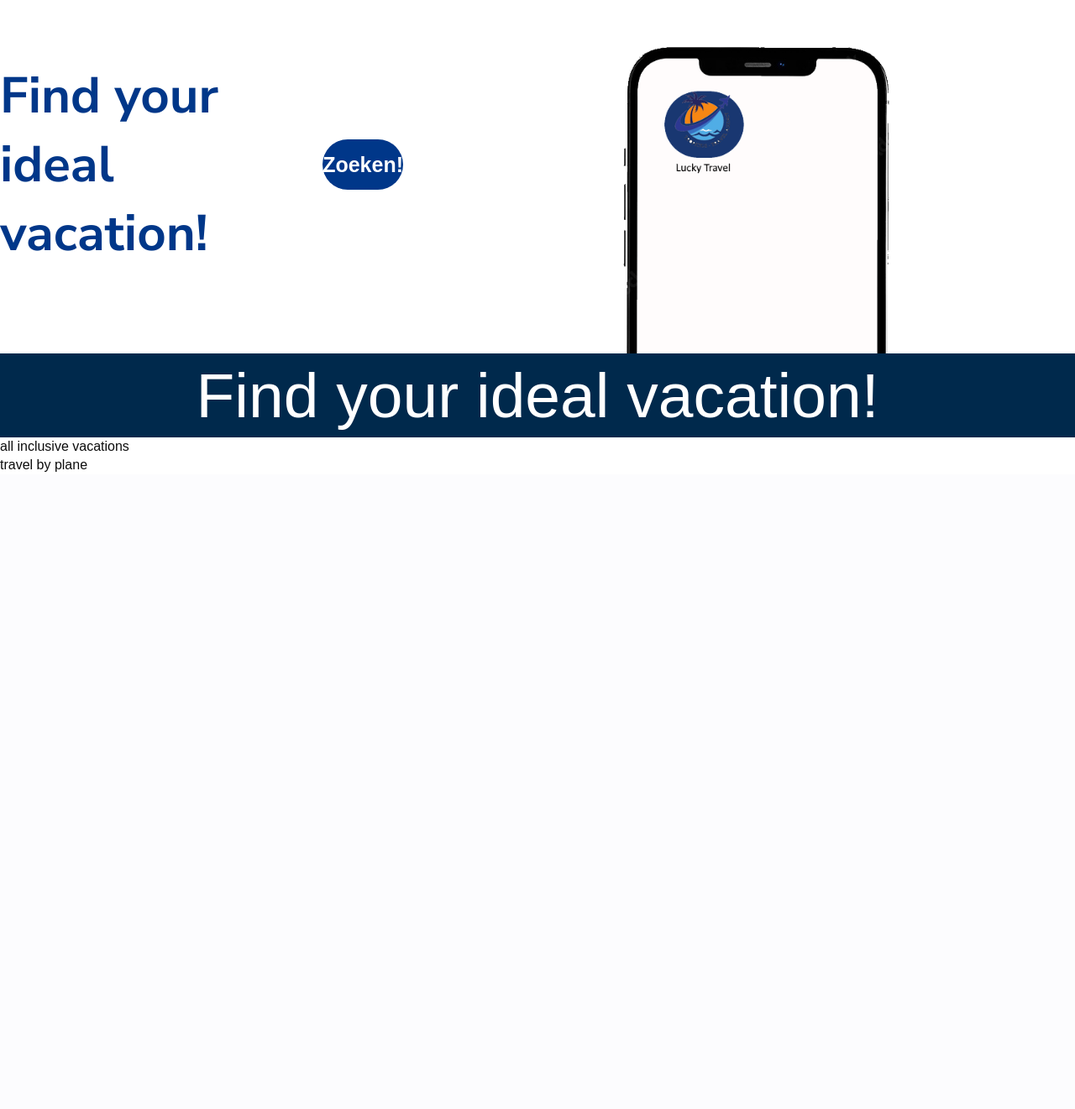
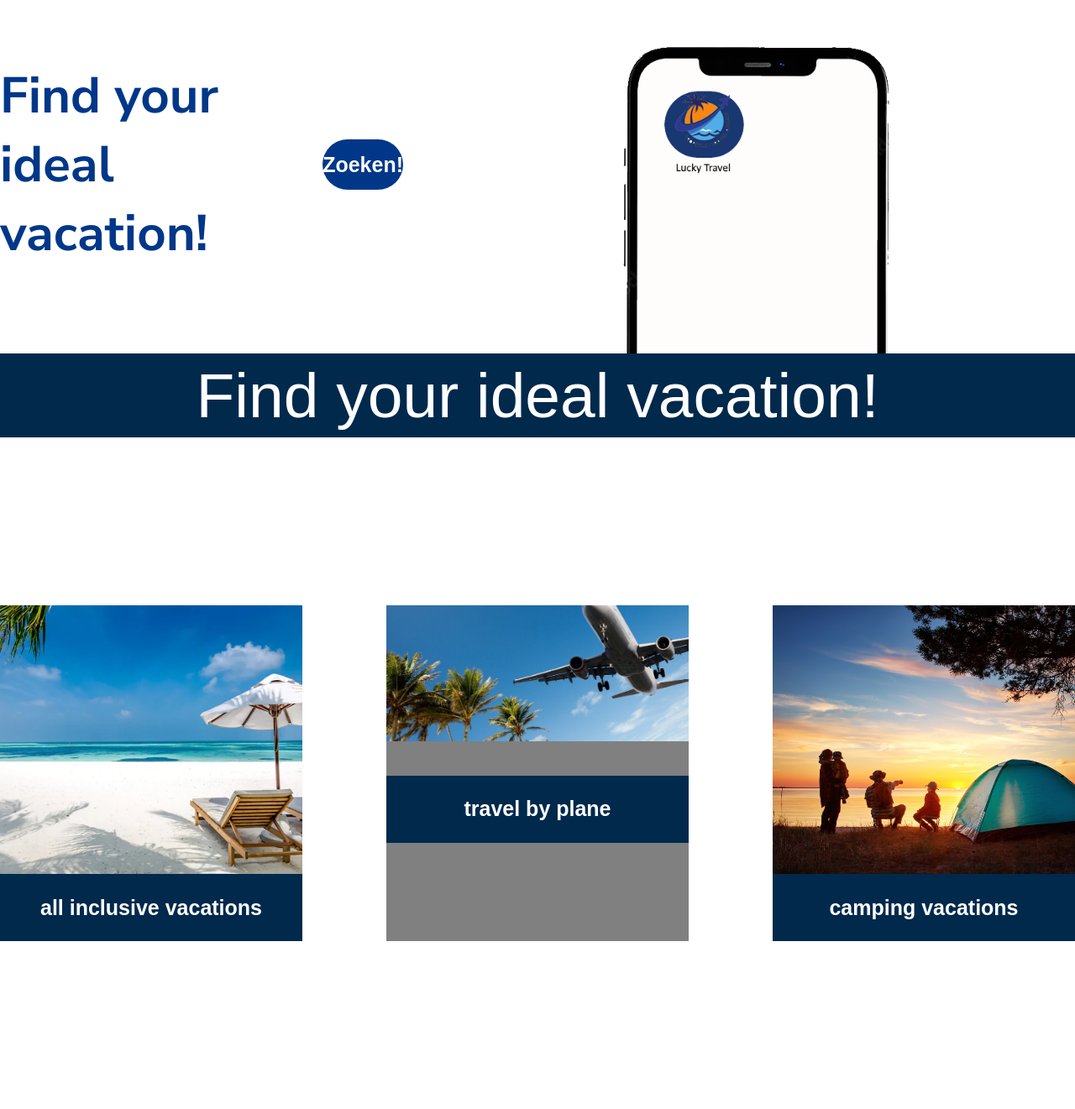
Before and after one commit to MvAalten/web2, a PHP site: page / in a window 1280 px wide. Shown: the part 339-1660 px from the top of the page at 84% size. Before the commit the page ends 901 px from the top, so only its background shows below. Run offline with PHP 8.4, Linux system fonts and the light colour scheme; some web fonts are replaced.

Commit message:
update to homepage
-deniz

```diff
--- a/html/html/css/main.css
+++ b/html/html/css/main.css
@@ -119,12 +119,42 @@ h1 {
 /* end of nav bar */
 
 /* start of middle banner and top part index en under part -deniz*/
+.image-homepage{
+    display: flex;
+    width: 100%;
+    height: 80%;
+    object-fit: cover;
+}
 .box-index{
-
+    display: flex;
+    background-color: gray;
+    width: 400px;
+    height: 400px;
+    flex-direction: column;
+}
+.underbox{
+    display: flex;
+    width: 100%;
+    height: 20%;
+    background-color: #00294C;
 }
 .container-under-part-pressable-boxes{
     display: flex;
-    flex-direction: column;
+    flex-direction: row;
+    width: 100%;
+    height: 800px;
+    gap: 100px;
+    align-items: center;
+    justify-content: center;
+}
+.text-image-box-under{
+    display: flex;
+    align-items: center;
+    justify-content: center;
+    width: 100%;
+    font-weight: bold;
+    font-size: 25px;
+    color: white;
 }
 .zoek-button-text{
     color: white;
@@ -156,7 +186,7 @@ h1 {
     justify-content: center;
     flex-direction: row;
     width: auto;
-    gap: 15px;
+    gap: 45px;
 }
 .top-part-right{
     display: flex;
--- a/html/html/index.php
+++ b/html/html/index.php
@@ -34,17 +34,23 @@
         </div>
         <div class="container-under-part-pressable-boxes">
             <!-- images inside box index -->
-            <div class="box-index"></div>
-            <div class="underbox">
-                <a>all inclusive vacations</a>
+            <div class="box-index">
+                <img class="image-homepage" src="\assets\image1homepage.png">
+                <div class="underbox">
+                    <a class="text-image-box-under">all inclusive vacations</a>
+                </div>
             </div>
-            <div class="box-index"></div>
-            <div class="underbox">
-                <a>travel by plane</a>
+            <div class="box-index">
+                    <a><img href class="image-homepage" src="\assets\image2homepage.png"></a>
+                <div class="underbox">
+                    <a class="text-image-box-under">travel by plane</a>
+                </div>
             </div>
-            <div class="box-index"></div>
-            <div class="underbox">
-                <a></a>
+            <div class="box-index">
+                <img class="image-homepage" src="\assets\image3homepage.png">
+                <div class="underbox">
+                    <a class="text-image-box-under">camping vacations</a>
+                </div>
             </div>
         </div>
      </main>
```
Also changed, not shown: html/html/assets/image1homepage.png (added), html/html/assets/image2homepage.png (added), html/html/assets/image3homepage.png (added).
